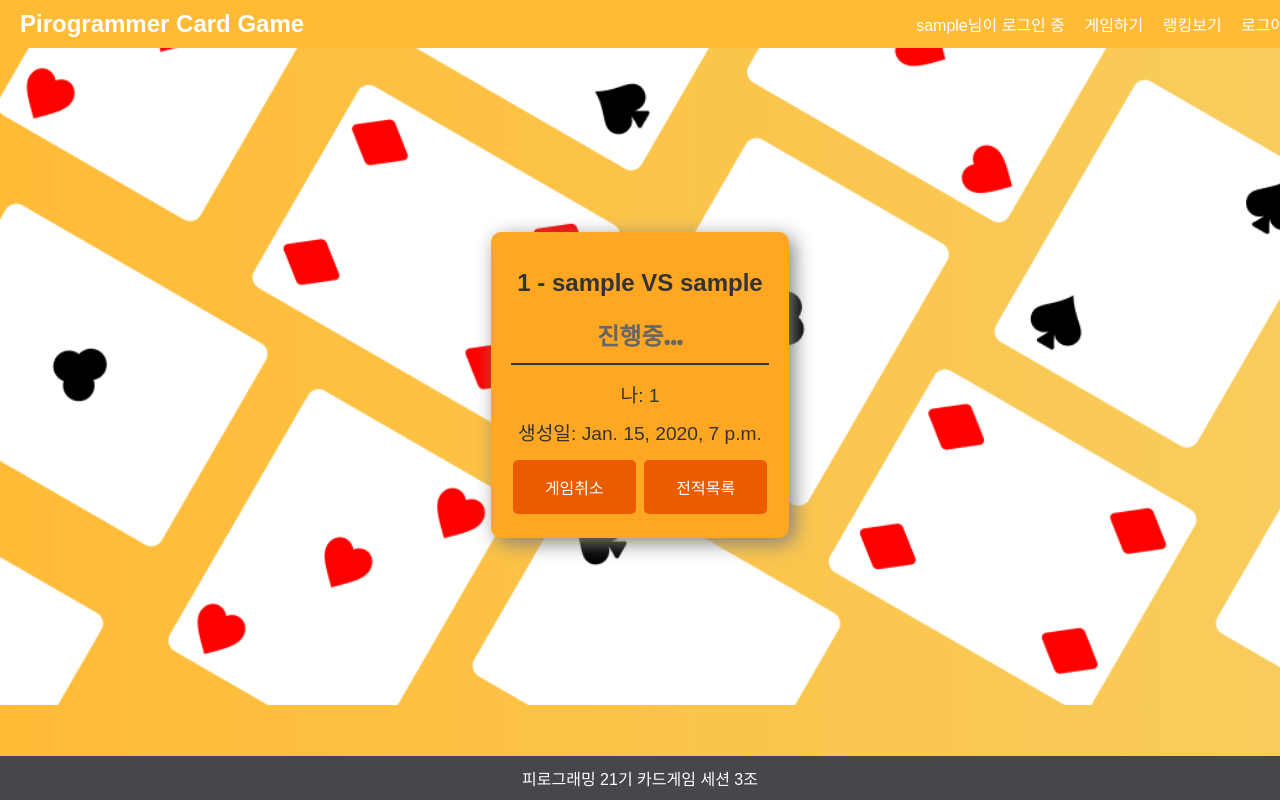
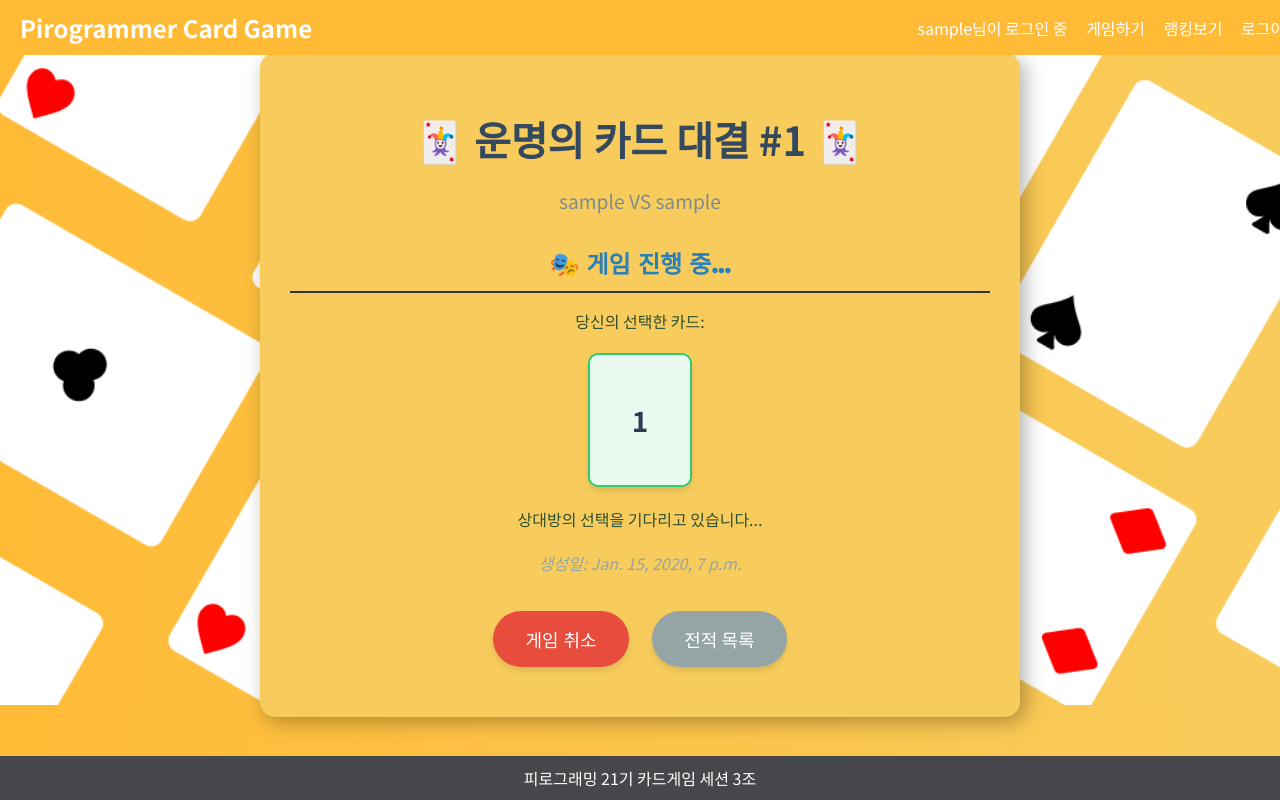
Before and after one commit to Pirogramming-21/Piro21_CardGame_03, a Django app: page /games/detail/1/ in a window 1280 px wide. Run offline with Django 5.2, Linux system fonts and the light colour scheme; a user stored in the database is signed in; tables that the repository leaves empty hold one stand-in row (values such as "Sample post").

Commit message:
[style] detail 스타일 수정

```diff
--- /dev/null
+++ b/static/css/games/detail.css
@@ -0,0 +1,109 @@
+body {
+    background: linear-gradient(to right, #FFBB36, #F8CC5C);
+    font-family: 'Noto Sans KR', sans-serif;
+}
+#content {
+    display: flex;
+    justify-content: center;
+    align-items: center;
+    min-height: calc(100vh - 100px);
+    padding: 20px;
+}
+.game-container {
+    background-color:#F8CC5C;
+    border-radius: 15px;
+    padding: 30px;
+    width: 90%;
+    max-width: 700px;
+    text-align: center;
+    box-shadow: 5px 5px 20px rgba(0, 0, 0, 0.3);
+}
+.game-title {
+    color: #34495e;
+    font-size: 2.5em;
+    margin-bottom: 10px;
+    font-weight: 700;
+}
+.game-subtitle {
+    color: #7f8c8d;
+    font-size: 1.2em;
+    margin-bottom: 30px;
+}
+.section-title {
+    color: #2980b9;
+    font-size: 1.5em;
+    margin-top: 30px;
+    margin-bottom: 15px;
+    font-weight: 700;
+}
+.card-container {
+    display: flex;
+    justify-content: center;
+    margin: 20px 0;
+}
+.card {
+    background-color: #fff;
+    border: 2px solid #3498db;
+    border-radius: 10px;
+    padding: 15px;
+    width: 70px;
+    height: 100px;
+    display: flex;
+    justify-content: center;
+    align-items: center;
+    font-size: 28px;
+    font-weight: bold;
+    box-shadow: 0 4px 6px rgba(0,0,0,0.1);
+    color: #2c3e50;
+}
+.card.selected {
+    border-color: #2ecc71;
+    background-color: #eafaf1;
+}
+.action-button {
+    background-color: #3498db;
+    border: none;
+    color: white;
+    padding: 15px 32px;
+    text-align: center;
+    text-decoration: none;
+    display: inline-block;
+    font-size: 18px;
+    margin: 20px 10px;
+    cursor: pointer;
+    border-radius: 50px;
+    transition: all 0.3s ease;
+    box-shadow: 0 4px 6px rgba(0,0,0,0.1);
+}
+.action-button:hover {
+    background-color: #2980b9;
+    transform: translateY(-2px);
+    box-shadow: 0 6px 12px rgba(0,0,0,0.2);
+}
+.action-button.btn-danger {
+    background-color: #e74c3c;
+}
+.action-button.btn-danger:hover {
+    background-color: #c0392b;
+}
+.action-button.btn-secondary {
+    background-color: #95a5a6;
+}
+.action-button.btn-secondary:hover {
+    background-color: #7f8c8d;
+}
+.game-info {
+    color: #95a5a6;
+    font-style: italic;
+    margin-top: 20px;
+}
+.result {
+    font-size: 1.3em;
+    font-weight: bold;
+    color: #e74c3c;
+    margin-bottom: 10px;
+}
+.win-condition {
+    color: #34495e;
+    margin-bottom: 20px;
+}
--- a/templates/games/detail.html
+++ b/templates/games/detail.html
@@ -1,81 +1,51 @@
-{% extends "base.html" %}
+{% extends 'base.html' %}
 {% load static %}
 
-{% block title %}Game Detail{% endblock %}
+{% block title %}Pirogrammer Card Game{% endblock %}
 
 {% block content %}
-<style>
-    .game-detail-container {
-        display: flex;
-        justify-content: center;
-        align-items: center;
-        height: 100vh;
+<link href="https://fonts.googleapis.com/css2?family=Noto+Sans+KR:wght@400;700&display=swap" rel="stylesheet">
+<link rel="stylesheet" type="text/css" href="{% static 'css/games/detail.css' %}">
 
-    }
-    .game-detail-box {
-        background-color: rgba(255, 167, 35); /* 배경색 변경 */
-        border-radius: 10px; /* 모서리 둥글게 */
-        padding: 20px; /* 내부 여백 추가 */
-        width: auto; /* 너비 자동 조정 */
-        max-width: 90%; /* 최대 너비 제한 */
-        margin: 0 auto;
-        text-align: center;
-        box-shadow: 0 4px 8px rgba(0, 0, 0, 0.2); /* 박스 그림자 추가 */
-        color: #333; /* 텍스트 색상 */
-        box-shadow: 5px 5px 20px grey;
-    }
-    .game-detail-box h1 {
-        color: #333; /* 제목 색상 */
-        font-size: 1.5em; /* 제목 글자 크기 */
-        margin-bottom: 20px; /* 제목 아래 여백 */
-    }
-    .game-detail-box h2 {
-        color: #666; /* 부제목 색상 */
-        margin-bottom: 15px; /* 부제목 아래 여백 */
-    }
-    .game-detail-box p {
-        margin: 10px 0; /* 문단 여백 */
-        font-size: 1.2em; /* 글자 크기 */
-    }
-    .game-detail-box .btn {
-        background-color: #EB5B00; /* 버튼 배경색 */
-        border: none; /* 버튼 테두리 제거 */
-        color: white; /* 버튼 텍스트 색상 */
-        padding: 15px 32px; /* 버튼 여백 */
-        text-align: center; /* 텍스트 중앙 정렬 */
-        text-decoration: none; /* 텍스트 장식 제거 */
-        display: inline-block; /* 인라인 블록 */
-        font-size: 16px; /* 글자 크기 */
-        margin: 4px 2px; /* 버튼 간격 */
-        cursor: pointer; /* 커서 변경 */
-        border-radius: 5px; /* 버튼 모서리 둥글게 */
-        transition: background-color 0.3s; /* 배경색 전환 */
-    }
-    .game-detail-box .btn:hover {
-        background-color: #9b3e05; /* 버튼 호버 색상 */
-    }
-</style>
+<div class="game-container">
+    <h1 class="game-title">🃏 운명의 카드 대결 #{{ game_index }} 🃏</h1>
+    <p class="game-subtitle">{{ game.player1.nickname }} VS {{ game.player2.nickname }}</p>
 
-<div class="game-detail-container">
-    <div class="game-detail-box">
-        <h1>{{ game_index }} - {{ game.player1.nickname }} VS {{ game.player2.nickname }}</h1>
     {% if game.status == 'PENDING' %}
-            <h2>진행중...</h2>
+        <h2 class="section-title">🎭 게임 진행 중...</h2>
+
+        {% if game.player1 == request.user or game.player2 == request.user %}
+            <p class="card-instruction">당신의 선택한 카드:</p>
+            <div class="card-container">
+                <div class="card selected">
                     {% if game.player1 == request.user %}
-                <p>나: {{ game.player1_card }}</p>
-            {% elif game.player2 == request.user %}
-                <p>나: {{ game.player2_card }}</p>
+                        {{ game.player1_card }}
+                    {% else %}
+                        {{ game.player2_card }}
                     {% endif %}
+                </div>
+            </div>
         {% endif %}
+
+        <p class="opponent-message">상대방의 선택을 기다리고 있습니다...</p>
+    {% endif %}
+
     {% if game.status == 'COMPLETED' %}
-            <p>결과: {{ game.result }}</p>
-            <p>승리 조건: {{ game.get_win_condition_display }}</p>
+        <h2 class="section-title">🏆 게임 결과</h2>
+        <p class="result">{{ game.result }}</p>
+        <p class="win-condition">승리 조건: {{ game.get_win_condition_display }}</p>
     {% endif %}
-        <p>생성일: {{ game.created_at }}</p>
+
+    <p class="game-info">생성일: {{ game.created_at }}</p>
+
+    <div class="action-buttons">
         {% if game.status == 'PENDING' and game.player1 == request.user %}
-            <a href="{% url 'games:cancel' game.pk %}" class="btn btn-danger">게임취소</a>
+            <form action="{% url 'games:cancel' game.pk %}" method="post" style="display: inline;">
+                {% csrf_token %}
+                <button type="submit" class="action-button btn-danger">게임 취소</button>
+            </form>
         {% endif %}
-        <a href="{% url 'games:list' %}" class="btn btn-secondary">전적목록</a>
+        <a href="{% url 'games:list' %}" class="action-button btn-secondary">전적 목록</a>
     </div>
 </div>
 {% endblock %}
```
Also changed, not shown: apps/games/migrations/0001_initial.py, apps/games/migrations/0002_initial.py (added), apps/rank/migrations/0001_initial.py, apps/rank/migrations/0002_initial.py (added), apps/rank/migrations/0002_remove_rank_timestamp_alter_rank_score.py (deleted), apps/users/migrations/0001_initial.py, apps/users/migrations/0002_remove_user_desc.py (deleted). Lines whose indentation alone changed are shown as unchanged.
